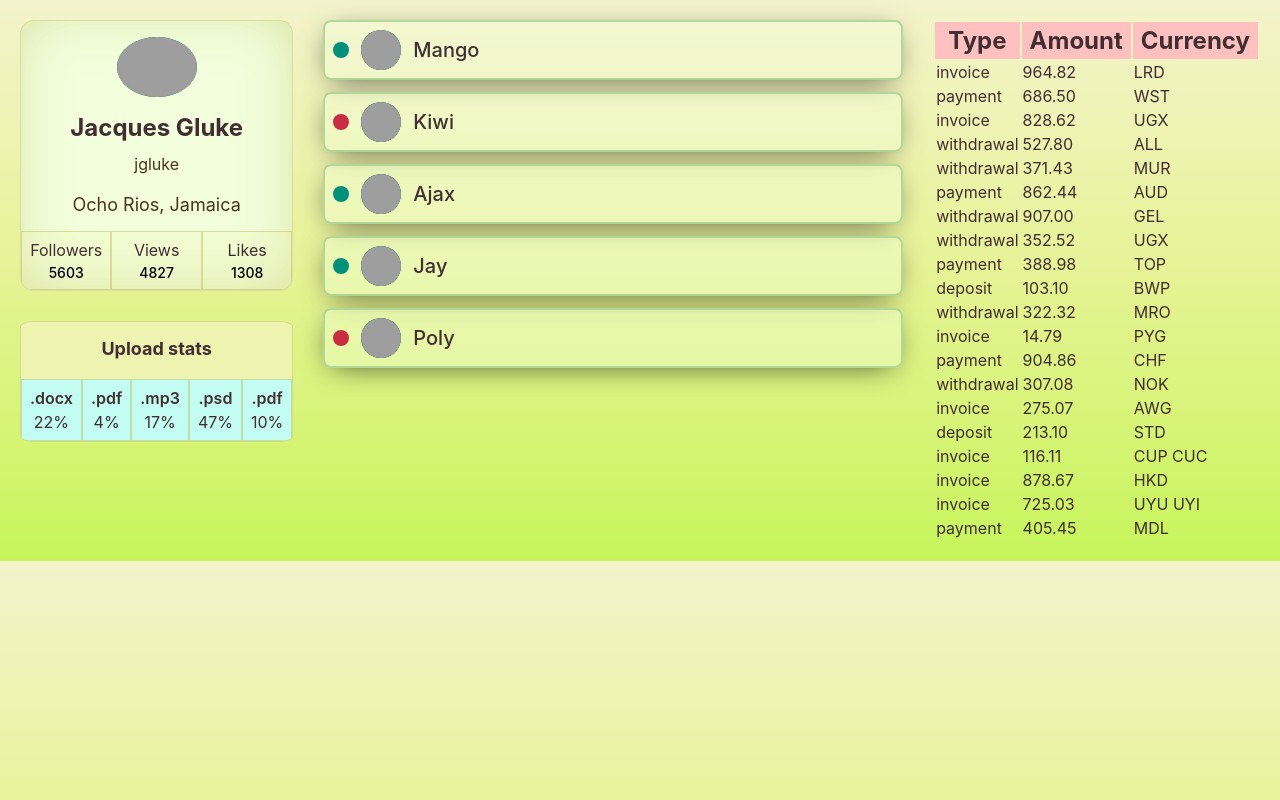
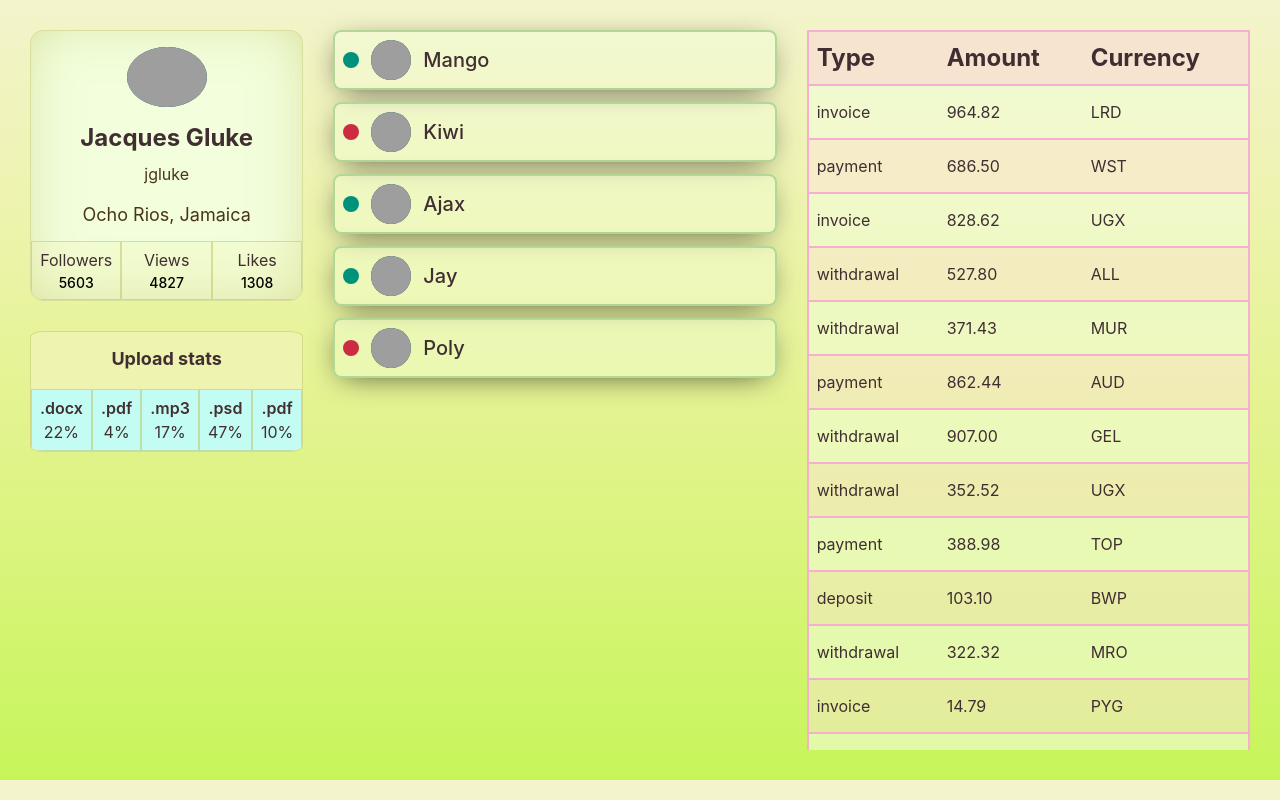
Before and after one commit to HalynaSilina/goit-react-hw-01-components, a React (Create React App) app: page / in a window 1280 px wide. Built offline with nearby package versions, Linux system fonts and the light colour scheme; grey boxes are pictures that could not be loaded.

Commit message:
update transactions styles

```diff
--- a/src/components/App.jsx
+++ b/src/components/App.jsx
@@ -12,11 +12,13 @@ export const App = () => {
   return (
     <div className={css.container}>
       <div className={css.sideblocks}>
-      <Profile user={userData} />
-      <Statistics data={statisticData} title="Upload stats" />
+        <Profile user={userData} />
+        <Statistics data={statisticData} title="Upload stats" />
       </div>
-      <FriendsList friends={friendsData}/>
-      <TransactionHistory items={transactionsData}/>
+      <FriendsList friends={friendsData} />
+      <div className={css.table}>
+        <TransactionHistory items={transactionsData} />
+      </div>
     </div>
   );
 };
--- a/src/components/App.module.css
+++ b/src/components/App.module.css
@@ -3,10 +3,31 @@
   justify-content: space-around;
   margin: 0 auto;
   gap: 30px;
-  max-height: 100vh;
   max-width: 1440px;
-  padding: 20px;
+  height: 100%;
+  padding: 30px;
 }
 .sideblocks {
   max-width: 400px;
 }
+
+.table {
+  width: 100%;
+  max-height: 90vh;
+  overflow-y: scroll;
+  scrollbar-color: #ffbbbb #feebd6;
+  scrollbar-width: thin;
+}
+.table::-webkit-scrollbar {
+  width: 8px;
+}
+.table::-webkit-scrollbar-thumb {
+  width: 8px;
+  height: 50px;
+
+  border-radius: 12px;
+  border: 12px solid #ffbbbb;
+}
+.table::-webkit-scrollbar-track {
+  background-color: #feebd6;
+}
--- a/src/components/TransactionHistory/TransactionHistory.module.css
+++ b/src/components/TransactionHistory/TransactionHistory.module.css
@@ -1,17 +1,36 @@
 .transactions {
   max-height: 90vh;
-  overflow-y: scroll;
+  position: relative;
+  width: 100%;
+  padding: 8px;
+  border-radius: 8px;
+  border: 2px solid #f5b0d1;
+  border-collapse: collapse;
 }
 .head {
-    font-size: 24px;
-    font-weight: 600;
-    background-color:#FFC1C0;
+  font-size: 24px;
+  font-weight: 600;
+  background-color: #ffc1c0;
+  position: sticky;
+  top: 0;
 }
 .row {
-    padding: 4px;
+    width: calc(100%/3);
+  border: 2px solid #f5b0d1;
 }
 
-th {
-    padding: 4px 8px;
-    margin-right: 12px;
+tr {
+  margin-right: 12px;
+  line-height: 36px;
+
+  text-align: left;
+  background-color: #f2fedc95;
+  border: 2px solid #f5b0d1;
 }
+tr:nth-child(even) {
+  background-color: #ffe4e372;
+}
+
+th, td {
+	padding: 8px;
+}
```
